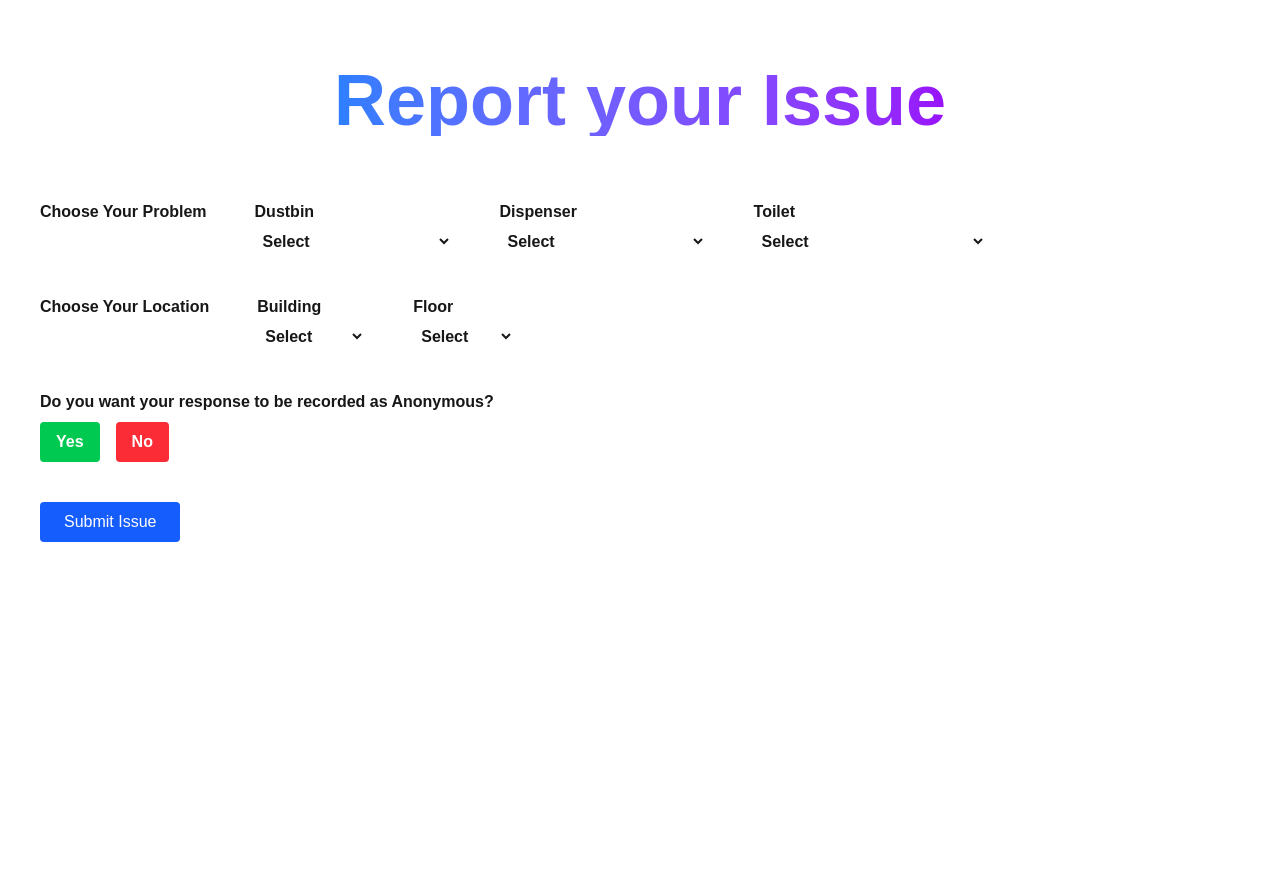
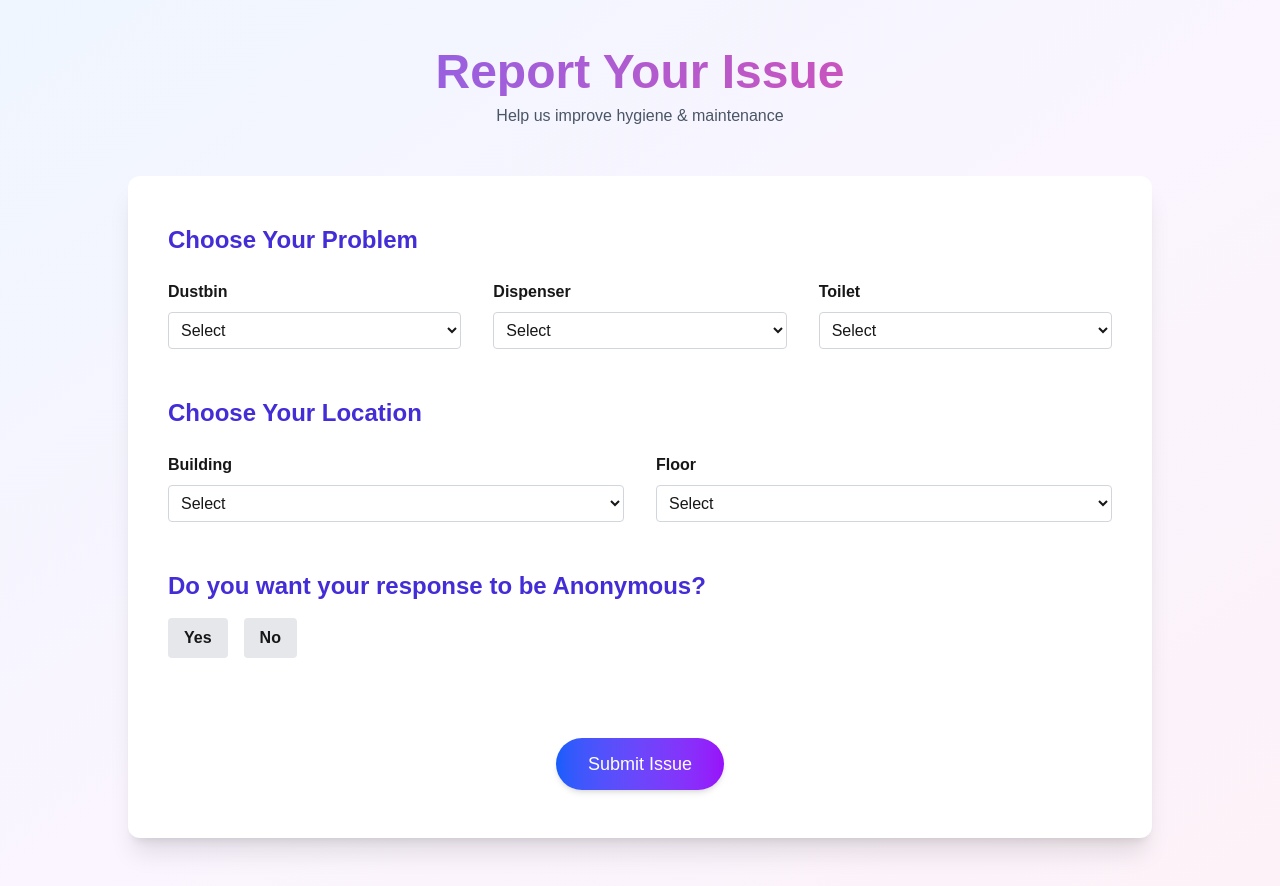
Before and after one commit to 812-pratha/Drowsy-Devs, a Next.js app in the folder next-app/: page /issue in a window 1280 px wide. Before the commit the page ends 800 px from the top, so only its background shows below. Built offline with nearby package versions, Linux system fonts and the light colour scheme.

Commit message:
design changes final

```diff
--- a/next-app/app/issue/page.js
+++ b/next-app/app/issue/page.js
@@ -1,18 +1,18 @@
-"use client"
-import React, { useState } from 'react';
+"use client";
+import React, { useState } from "react";
 
 export default function Home() {
-  const [selected, setSelected] = useState('');
-  const [otherValue, setOtherValue] = useState('');
-  const [dispenserOption, setDispenserOption] = useState('');
-  const [dispenserOther, setDispenserOther] = useState('');
-  const [toiletOption, setToiletOption] = useState('');
-  const [toiletOther, setToiletOther] = useState('');
-  const [building, setBuilding] = useState('');
-  const [floor, setFloor] = useState('');
+  const [selected, setSelected] = useState("");
+  const [otherValue, setOtherValue] = useState("");
+  const [dispenserOption, setDispenserOption] = useState("");
+  const [dispenserOther, setDispenserOther] = useState("");
+  const [toiletOption, setToiletOption] = useState("");
+  const [toiletOther, setToiletOther] = useState("");
+  const [building, setBuilding] = useState("");
+  const [floor, setFloor] = useState("");
   const [isAnonymous, setIsAnonymous] = useState(null);
-  const [name, setName] = useState('');
-  const [branch, setBranch] = useState('');
+  const [name, setName] = useState("");
+  const [branch, setBranch] = useState("");
   const [message, setMessage] = useState("");
 
   const handleSubmit = async (e) => {
@@ -35,21 +35,15 @@ export default function Home() {
     try {
       const response = await fetch("http://localhost:5000/submit-issue", {
         method: "POST",
-        headers: {
-          "Content-Type": "application/json",
-        },
+        headers: { "Content-Type": "application/json" },
         body: JSON.stringify(payload),
       });
 
       const result = await response.json();
-
       if (response.ok) {
         setMessage(result.message || "Issue submitted successfully!");
-        // Clear all fields
-        setSelected(""); setOtherValue("");
-        setDispenserOption(""); setDispenserOther("");
-        setToiletOption(""); setToiletOther("");
-        setBuilding(""); setFloor("");
+        setSelected(""); setOtherValue(""); setDispenserOption(""); setDispenserOther("");
+        setToiletOption(""); setToiletOther(""); setBuilding(""); setFloor("");
         setIsAnonymous(null); setName(""); setBranch("");
       } else {
         setMessage("Failed to submit issue.");
@@ -61,26 +55,30 @@ export default function Home() {
   };
 
   return (
-    <>
-      <div className="flex justify-center items-start pt-16 text-center">
-        <h1 className="text-5xl md:text-7xl font-bold mb-6 bg-gradient-to-r from-blue-500 to-purple-600 bg-clip-text text-transparent">
-          Report your Issue
+    <div className="min-h-screen bg-gradient-to-br from-blue-50 via-purple-50 to-pink-50 px-6 py-12">
+      <div className="text-center mb-12">
+        <h1 className="text-5xl font-bold bg-gradient-to-r from-indigo-500 to-pink-500 bg-clip-text text-transparent">
+          Report Your Issue
         </h1>
+        <p className="text-gray-600 mt-2">Help us improve hygiene & maintenance</p>
       </div>
 
-      <form onSubmit={handleSubmit}>
-        {/* Issue Selection */}
-        <div className="flex flex-row justify-start items-start ml-10 mt-10 gap-12 text-base font-bold">
-            Choose Your Problem
+      <form
+        onSubmit={handleSubmit}
+        className="max-w-5xl mx-auto bg-white shadow-xl rounded-xl px-10 py-12 space-y-12"
+      >
+        {/* Problem Section */}
+        <section>
+          <h2 className="text-2xl font-semibold mb-6 text-indigo-700">Choose Your Problem</h2>
+          <div className="grid md:grid-cols-3 gap-8">
             {/* Dustbin */}
-          <div className="flex flex-col">
-            <label>Dustbin</label>
+            <div>
+              <label className="font-semibold block mb-2">Dustbin</label>
               <select
-              id="selected"
-              className="bg-white text-base rounded p-1 mt-1"
                 required
                 value={selected}
                 onChange={(e) => setSelected(e.target.value)}
+                className="w-full border border-gray-300 rounded p-2"
               >
                 <option value="">Select</option>
                 <option value="Overflowing">Overflowing</option>
@@ -90,27 +88,25 @@ export default function Home() {
                 <option value="Other">Other</option>
                 <option value="noissue">No Issue</option>
               </select>
-            {selected === 'Other' && (
+              {selected === "Other" && (
                 <input
-              id="othervalue"
                   type="text"
                   placeholder="Please specify"
                   value={otherValue}
                   onChange={(e) => setOtherValue(e.target.value)}
-                className="mt-2 p-2 border rounded text-base"
+                  className="mt-2 w-full p-2 border rounded"
                 />
               )}
             </div>
 
             {/* Dispenser */}
-          <div className="flex flex-col">
-            <label>Dispenser</label>
+            <div>
+              <label className="font-semibold block mb-2">Dispenser</label>
               <select
-              id="dispenser"
-              className="bg-white text-base rounded p-1 mt-1"
                 required
                 value={dispenserOption}
                 onChange={(e) => setDispenserOption(e.target.value)}
+                className="w-full border border-gray-300 rounded p-2"
               >
                 <option value="">Select</option>
                 <option value="NoDispenserAvailable">No Dispenser Available</option>
@@ -120,29 +116,26 @@ export default function Home() {
                 <option value="Damaged">Damaged</option>
                 <option value="Other">Other</option>
                 <option value="noissue">No Issue</option>
-
               </select>
-            {dispenserOption === 'Other' && (
+              {dispenserOption === "Other" && (
                 <input
-                id="dispenserOther"
                   type="text"
                   placeholder="Please specify"
                   value={dispenserOther}
                   onChange={(e) => setDispenserOther(e.target.value)}
-                className="mt-2 p-2 border rounded text-base"
+                  className="mt-2 w-full p-2 border rounded"
                 />
               )}
             </div>
 
             {/* Toilet */}
-          <div className="flex flex-col">
-            <label>Toilet</label>
+            <div>
+              <label className="font-semibold block mb-2">Toilet</label>
               <select
-              id="toiletOption"
-              className="bg-white text-base rounded p-1 mt-1"
                 required
                 value={toiletOption}
                 onChange={(e) => setToiletOption(e.target.value)}
+                className="w-full border border-gray-300 rounded p-2"
               >
                 <option value="">Select</option>
                 <option value="UncleanToilet">Unclean Toilet</option>
@@ -153,48 +146,43 @@ export default function Home() {
                 <option value="Other">Other</option>
                 <option value="noissue">No Issue</option>
               </select>
-            {toiletOption === 'Other' && (
+              {toiletOption === "Other" && (
                 <input
-                id="toiletOther"
                   type="text"
                   placeholder="Please specify"
                   value={toiletOther}
                   onChange={(e) => setToiletOther(e.target.value)}
-                className="mt-2 p-2 border rounded text-base"
+                  className="mt-2 w-full p-2 border rounded"
                 />
               )}
             </div>
           </div>
-        {/* location */}
-      <div className="flex flex-row justify-start items-start ml-10 mt-10 gap-12 text-base font-bold">
+        </section>
 
-        Choose Your Location
-        <div className="flex flex-col">
-          <label>Building</label>
+        {/* Location Section */}
+        <section>
+          <h2 className="text-2xl font-semibold mb-6 text-indigo-700">Choose Your Location</h2>
+          <div className="grid grid-cols-1 md:grid-cols-2 gap-8">
+            <div>
+              <label className="font-semibold block mb-2">Building</label>
               <select
-            id="building"
-            name="building"
-            className="bg-white text-base rounded p-1 mt-1"
                 required
                 value={building}
                 onChange={(e) => setBuilding(e.target.value)}
+                className="w-full border border-gray-300 rounded p-2"
               >
                 <option value="">Select</option>
                 <option value="A">A Building</option>
                 <option value="B">B Building</option>
-
               </select>
             </div>
-        {/* floor */}
-        <div className="flex flex-col">
-          <label>Floor</label>
+            <div>
+              <label className="font-semibold block mb-2">Floor</label>
               <select
-            id="floor"
-            name="floor"
-            className="bg-white text-base rounded p-1 mt-1"
                 required
                 value={floor}
                 onChange={(e) => setFloor(e.target.value)}
+                className="w-full border border-gray-300 rounded p-2"
               >
                 <option value="">Select</option>
                 <option value="one">1st Floor</option>
@@ -205,72 +193,79 @@ export default function Home() {
                 <option value="six">6th Floor</option>
               </select>
             </div>
+          </div>
+        </section>
 
-        </div>
-
-
-        {/* Anonymous Selection */}
-        <div className="text-l ml-10 mt-10 font-bold">
-          Do you want your response to be recorded as Anonymous?
-          <div className="mt-2 space-x-4">
+        {/* Anonymity */}
+        <section>
+          <h2 className="text-2xl font-semibold mb-4 text-indigo-700">
+            Do you want your response to be Anonymous?
+          </h2>
+          <div className="flex gap-4">
             <button
               type="button"
-              className="px-4 py-2 bg-green-500 text-white rounded"
               onClick={() => setIsAnonymous(true)}
+              className={`px-4 py-2 rounded font-semibold ${
+                isAnonymous ? "bg-green-600 text-white" : "bg-gray-200"
+              }`}
             >
               Yes
             </button>
             <button
               type="button"
-              className="px-4 py-2 bg-red-500 text-white rounded"
               onClick={() => setIsAnonymous(false)}
+              className={`px-4 py-2 rounded font-semibold ${
+                isAnonymous === false ? "bg-red-600 text-white" : "bg-gray-200"
+              }`}
             >
               No
             </button>
           </div>
-        </div>
+        </section>
 
-        {/* Name and Branch fields if not anonymous */}
-        {isAnonymous === false && (
-          <div className="ml-10 mt-6 space-y-4 text-base">
+        {/* Name + Branch */}
+        {!isAnonymous && isAnonymous !== null && (
+          <div className="grid grid-cols-1 md:grid-cols-2 gap-8">
             <div>
-              <label className="block font-bold">Name:</label>
+              <label className="font-bold block mb-1">Name:</label>
               <input
-                id="name"
+                required
                 type="text"
-                required
                 value={name}
                 onChange={(e) => setName(e.target.value)}
-                className="p-2 border rounded w-64"
+                className="w-full p-2 border rounded"
               />
             </div>
             <div>
-              <label className="block font-bold">Branch:</label>
+              <label className="font-bold block mb-1">Branch:</label>
               <input
-                id="branch"
+                required
                 type="text"
-                required
                 value={branch}
                 onChange={(e) => setBranch(e.target.value)}
-                className="p-2 border rounded w-64"
+                className="w-full p-2 border rounded"
               />
             </div>
           </div>
         )}
 
         {/* Submit Button */}
-        <div className="ml-10 mt-10">
+        <div className="pt-8 text-center">
           <button
             type="submit"
-            className="bg-blue-600 text-white px-6 py-2 rounded hover:bg-blue-700"
+            className="bg-gradient-to-r from-blue-600 to-purple-600 text-white px-8 py-3 text-lg rounded-full shadow-md hover:shadow-lg transition"
           >
             Submit Issue
           </button>
         </div>
 
         {/* Message */}
-        {message && <div className="ml-10 mt-4 text-green-600">{message}</div>}
+        {message && (
+          <div className="mt-6 text-center text-green-600 font-medium">
+            {message}
+          </div>
+        )}
       </form>
-    </>
+    </div>
   );
 }
--- a/next-app/app/page.js
+++ b/next-app/app/page.js
@@ -6,11 +6,6 @@ import { CircleAlert, MapPin, Component } from 'lucide-react'
 export default function Home() {
   const Router = useRouter();
   const [isLoaded, setIsLoaded] = useState(false);
-  const [isClient, setIsClient] = useState(false);
-
-  useEffect(() => {
-    setIsClient(true);
-  }, []);
 
   useEffect(() => {
     setIsLoaded(true);
@@ -20,64 +15,75 @@ export default function Home() {
 
   const projects = [
     {
-      title: 'Issues',
+      title: 'Staff Portal',
       description: 'Report your issue here!',
-      icon: <CircleAlert className="w-8 h-8" />
+      icon: <CircleAlert className="w-8 h-8" />,
+      link: '/admin'
     },
     {
       title: 'Heatmap',
       description: 'Combines cutting-edge technology with medical expertise to deliver personalized healthcare solutions.',
-      icon: <MapPin className="w-8 h-8" />
+      icon: <MapPin className="w-8 h-8" />,
+      link: '/map'
     },
     {
       title: 'Audit Module',
       description: 'Modules are updated',
-      icon: <Component className="w-8 h-8" />
+      icon: <Component className="w-8 h-8" />,
+      link: '/audit'
     }
   ];
 
+  // 🎨 Updated Gradient Style
+  const gradientStyle = {
+    background: 'linear-gradient(90deg, rgba(119, 63, 171, 1) 22%, rgba(182, 87, 199, 1) 50%, rgba(217, 113, 177, 1) 100%)'
+  };
+
   return (
     <>
+      {/* ✅ Top Gradient Bar */}
+      <div className="w-full h-16" style={gradientStyle}></div>
 
-      <div
-        className="w-full h-16"
-        style={{
-          background: 'linear-gradient(90deg, rgba(55,112,196,1) 0%, rgba(87,199,133,1) 65%, rgba(83,237,196,1) 100%)'
-        }}
-      ></div>
-
-
-      <section className="pt-12 pb-20 px-6">
+      {/* ✅ Main Section */}
+      <section className="pt-16 pb-10 px-6">
         <div className="max-w-6xl mx-auto">
           <div className={`text-center transition-all duration-1000 delay-300 ${isLoaded ? 'translate-y-0 opacity-100' : 'translate-y-10 opacity-0'}`}>
-            <h1
-              className="text-5xl md:text-7xl font-bold mb-6 bg-clip-text text-transparent"
-              style={{
-                backgroundImage: 'linear-gradient(90deg, rgba(55,112,196,1) 0%, rgba(87,199,133,1) 65%, rgba(83,237,196,1) 100%)',
-              }}
-            >
+
+            {/* ✅ Gradient Title */}
+            <h1 className="text-5xl md:text-7xl font-bold mb-6 text-transparent bg-clip-text bg-gradient-to-r from-purple-700 via-pink-500 to-pink-300">
               SHEvolve-Evolves Her
             </h1>
-            <p className="text-xl md:text-2xl text-gray-600 mb-8 max-w-2xl mx-auto">
+
+            {/* ✅ Description */}
+            <p className="text-xl md:text-2xl text-gray-600 mb-12 max-w-2xl mx-auto">
               Report hygiene issues in women's washrooms across campus. Your voice helps us maintain the highest standards of cleanliness and safety.
             </p>
+
+            {/* ✅ Report Button */}
+            <div className="text-center mt-8 mb-12">
+              <button
+                onClick={redirect_issuepage}
+                className="px-8 py-4 text-white text-lg font-semibold rounded-lg shadow-lg transition-transform hover:scale-105"
+                style={gradientStyle}
+              >
+                Report Your Issue
+              </button>
+            </div>
           </div>
         </div>
       </section>
 
-
-      <div className="relative z-10 w-full max-w-6xl px-6 mx-auto">
+      {/* ✅ Cards Section */}
+      <div className="relative z-10 w-full max-w-6xl px-6 mx-auto mt-6">
         <div className="grid grid-cols-1 md:grid-cols-2 lg:grid-cols-3 gap-8">
           {projects.map((feature, index) => (
             <div
               key={index}
               className="group p-6 border border-white rounded-2xl text-white hover:scale-105 transition-transform duration-300 shadow-lg"
-              style={{
-                backgroundImage: 'linear-gradient(90deg, rgba(55,112,196,1) 0%, rgba(87,199,133,1) 65%, rgba(83,237,196,1) 100%)'
-              }}
+              style={gradientStyle}
             >
               <div className="flex items-center mb-4">
-                <button onClick={redirect_issuepage} className="p-3 bg-white text-blue-600 rounded-full text-3xl">
+                <button onClick={() => Router.push(`${feature.link}`)} className="p-3 bg-white text-purple-700 rounded-full text-3xl">
                   {feature.icon}
                 </button>
               </div>
```
Lines whose indentation alone changed are shown as unchanged.
